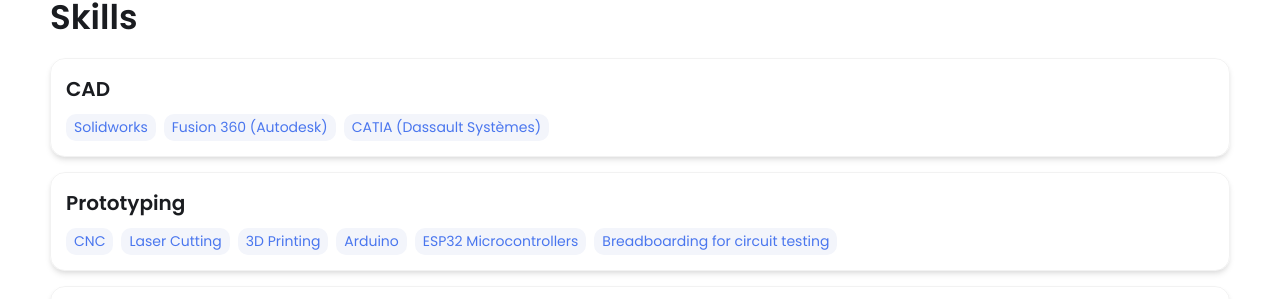
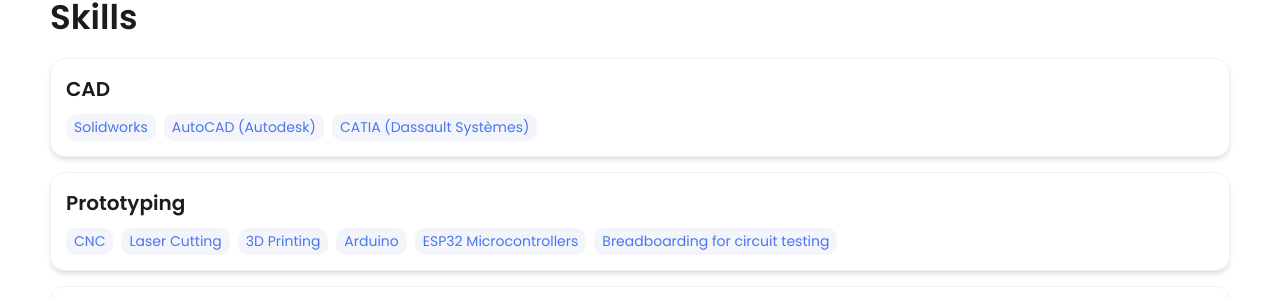
Before and after one commit to yasir159/yasir159.github.io, a Jekyll site: the page built from index.html, in a window 1280 px wide and 900 px high, scrolled down 1598 px. Shown: the part 143-442 px from the top of the window. Built offline with Jekyll 4.4.1, drawn with Linux system fonts in a browser that asks for light colours.

Commit message:
Update _config.yml

```diff
--- a/_config.yml
+++ b/_config.yml
@@ -46,7 +46,7 @@ skills:
   - category: CAD
     tools:
     - Solidworks
-    - Fusion 360 (Autodesk)
+    - AutoCAD (Autodesk)
     - CATIA (Dassault Systèmes)
   - category: Prototyping
     tools:
```
